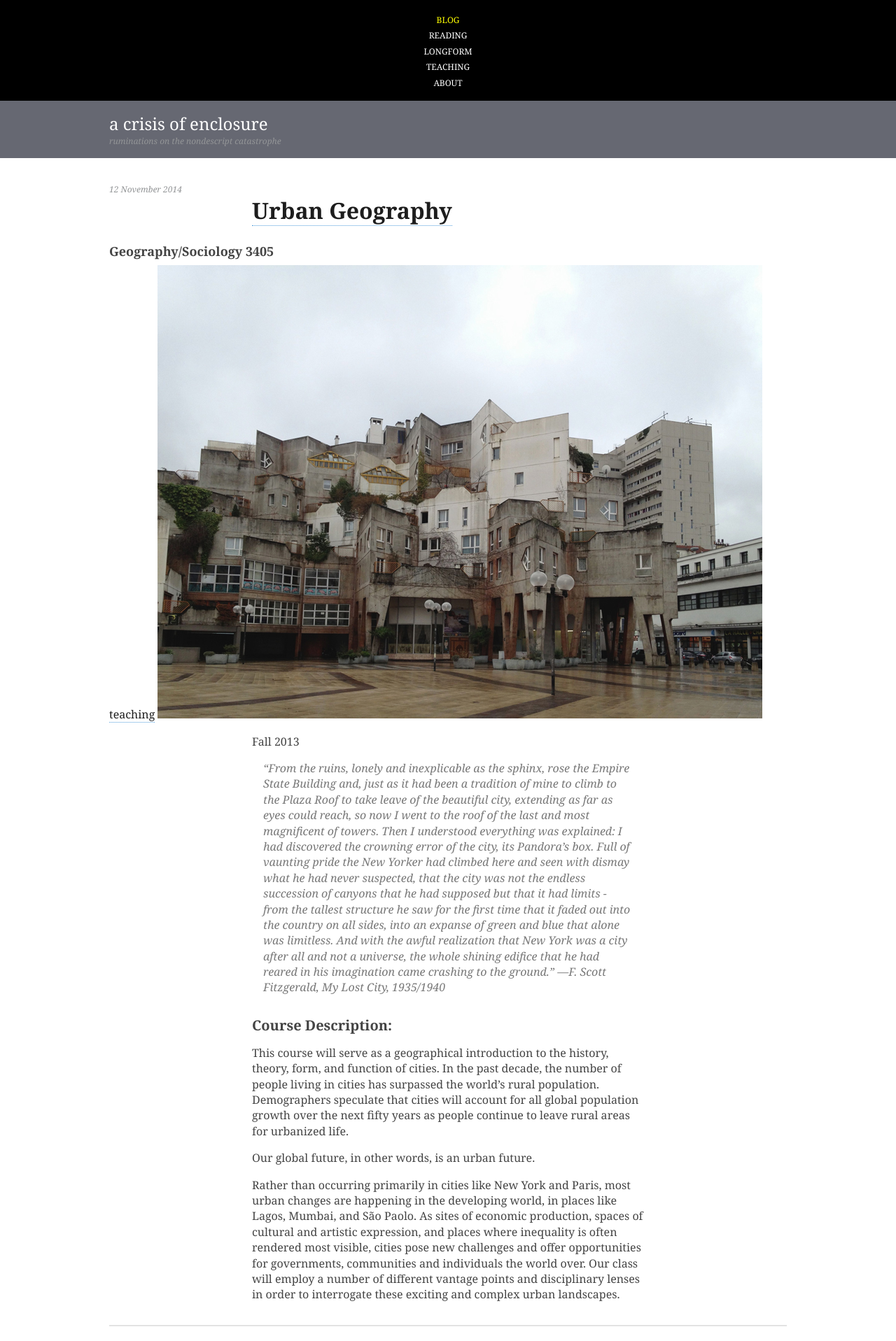
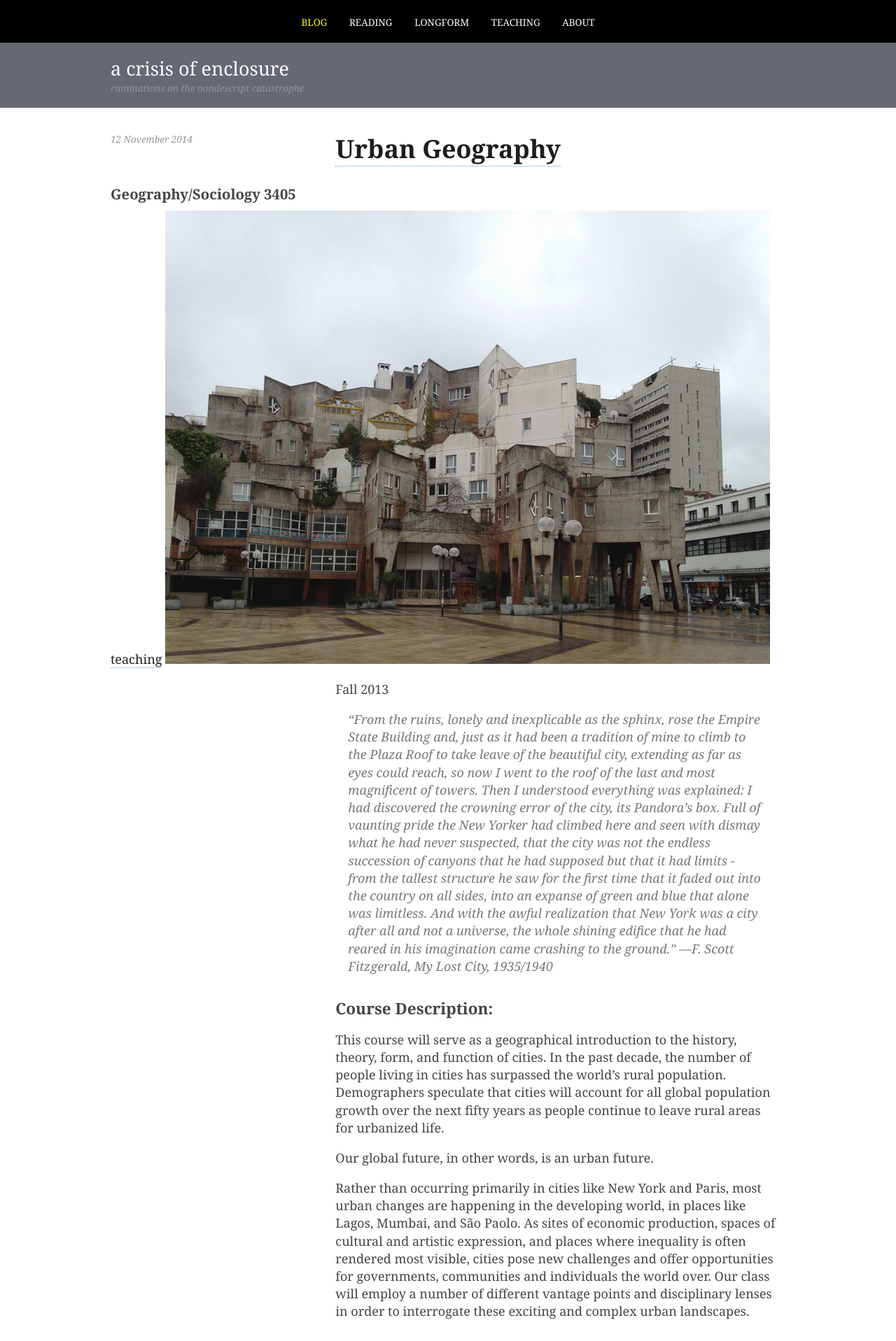
Before and after one commit to nisaface/nisaface.github.io, a Jekyll site: the page built from index.html, in a window 1280 px wide. Shown: the top 1917 px of the page at 70% size. Built offline with Jekyll 4.4.1, drawn with Linux system fonts in a browser that asks for light colours; the list of posts is cut into pages by our own code.

Commit message:
add first media queries for layout

```diff
--- a/css/style.css
+++ b/css/style.css
@@ -717,3 +717,39 @@ figure {
 ========================================================================== */
 .site-footer {
 }
+
+/* Media Queries
+========================================================================== */
+@media only screen and (min-width: 37em){
+  body {
+    font-size: 1.125em;
+  }
+
+  .site-nav-item {
+    display: inline;
+  }
+}
+
+@media only screen and (min-width: 42em){
+  .post-content,
+  .post-title {
+    margin-left: 25%;
+  }
+
+  .post-date {
+    float: left;
+    width: 25%;
+    margin-bottom: 1em;
+  }
+}
+
+@media only screen and (min-width: 55em){
+  .post-content,
+  .post-title {
+    margin-left: 33.33%;
+  }
+
+  .post-date {
+    width: 33.33%;
+  }
+}
```
